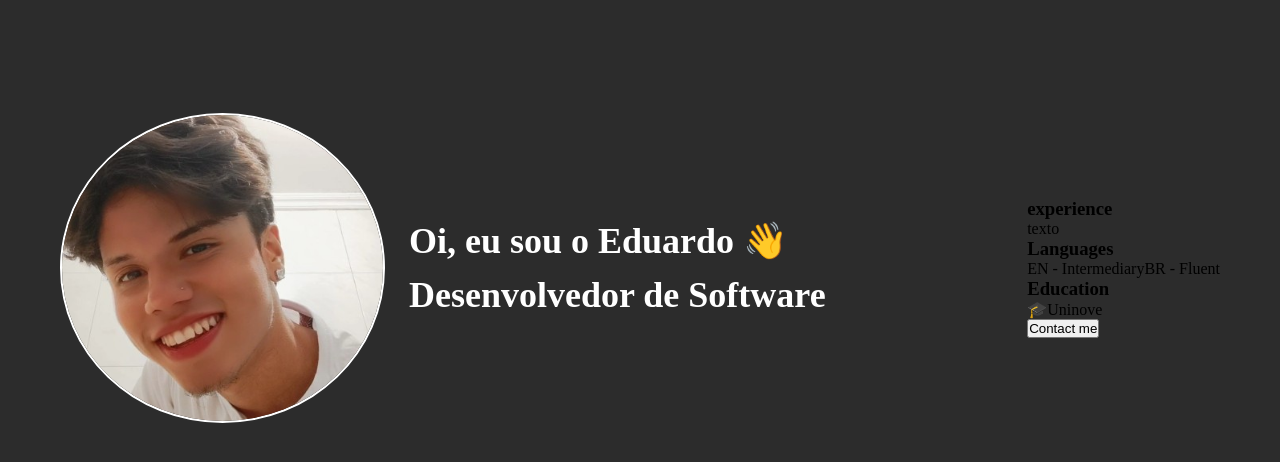
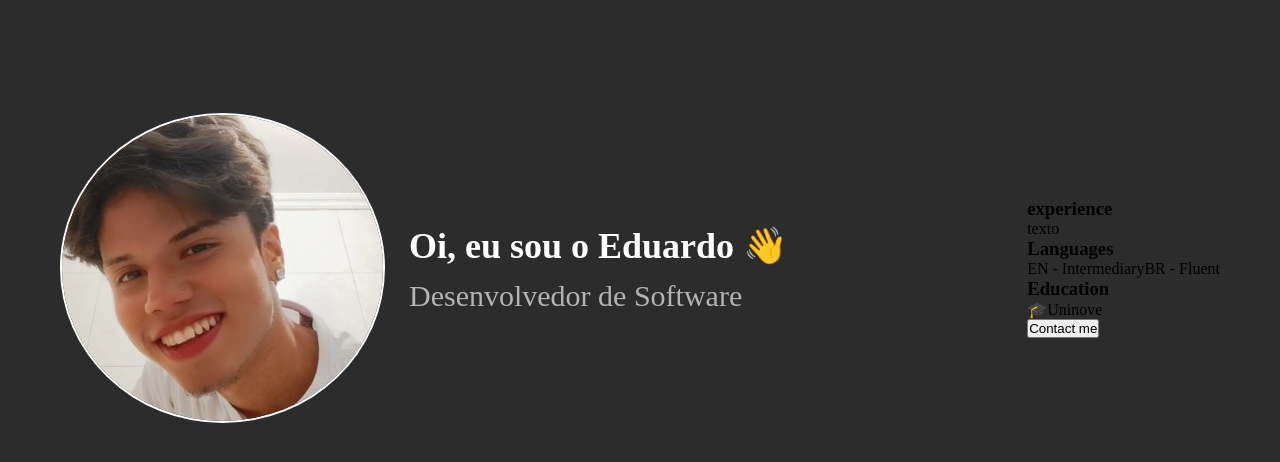
Before and after one commit to EduardoSilvaNegreiros/my-portifolio, a Next.js app: page / in a window 1280 px wide. Shown: the top 462 px of the page. Built offline with nearby package versions, Linux system fonts and the light colour scheme.

Commit message:
Arrumando mini bug da aplicação

```diff
--- a/src/app/components/header/header.scss
+++ b/src/app/components/header/header.scss
@@ -20,7 +20,7 @@
     font-weight: 400;
     font-size: 20px;
     line-height: 30px;
-    color: var(--text-secondary);
+    color: var(--text-secundary);
   }
 
   @media (min-width: 768px) {
--- a/src/app/components/header/header.tsx
+++ b/src/app/components/header/header.tsx
@@ -7,7 +7,7 @@ export function Header() {
     <div className="header">
       <div>
       <h1>Oi, eu sou o Eduardo 👋</h1>
-      <h1>Desenvolvedor de Software</h1>
+      <h2>Desenvolvedor de Software</h2>
       </div>
 
       <Image
```
